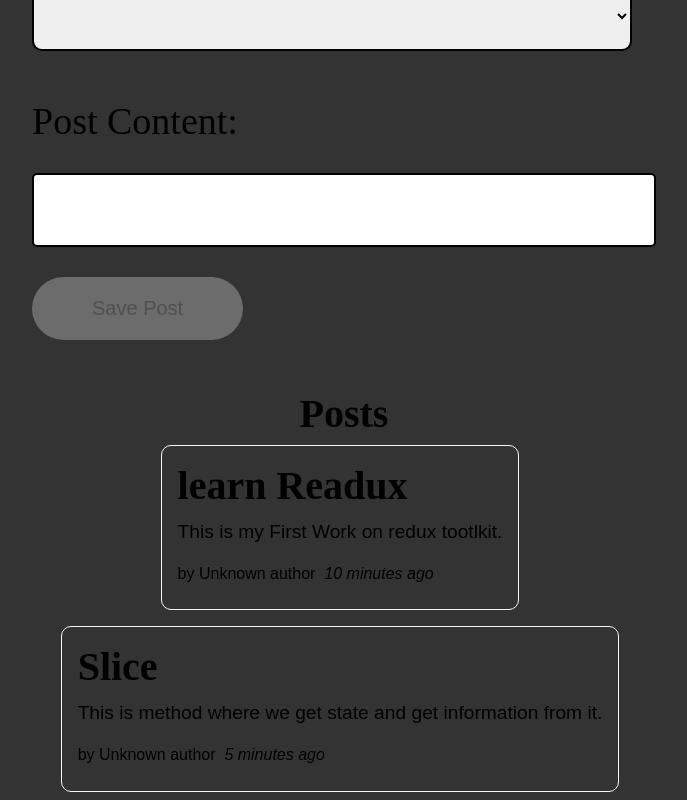
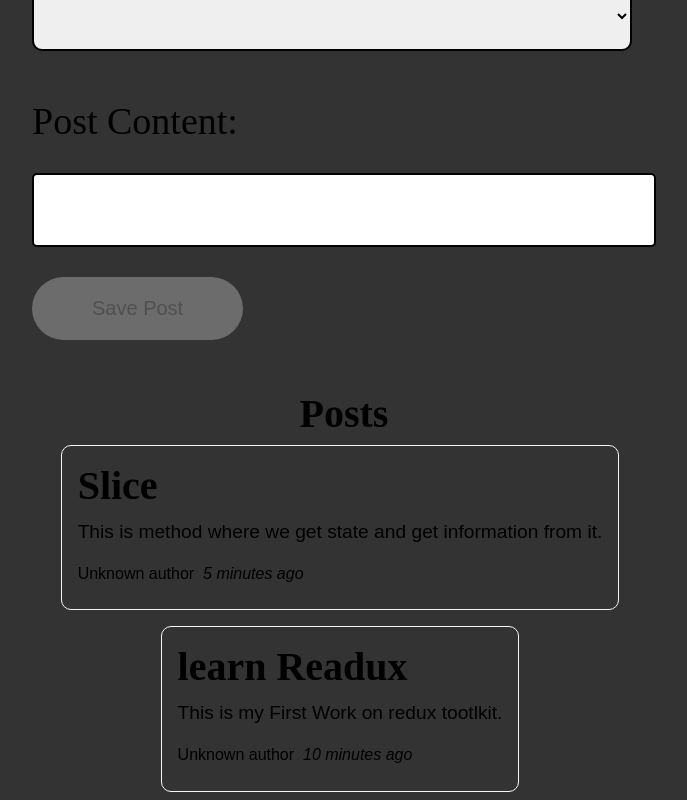
Before and after one commit to Nitinneyoo/redux, a React (Create React App) app: page / in a window 1280 px wide. Shown: the part 587-1387 px from the top of the page, without its empty margins (296-983 px from the left). Built offline with nearby package versions, Linux system fonts and the light colour scheme.

Commit message:
Added author name in post and time

```diff
--- a/src/feature/posts/AddpostForm.js
+++ b/src/feature/posts/AddpostForm.js
@@ -33,7 +33,7 @@ const AddpostForm = () => {
             );
             setTitle('');
             setContent('');
-            // setUserId('userId');
+            setUserId('');
         }
     };
     const canSave = Boolean(title) && Boolean(content) && Boolean(userId)
@@ -62,7 +62,9 @@ const AddpostForm = () => {
                     />
 
                     <label htmlFor='postAuthor'>Author:</label>
-                    <select id='PostAuthor' value={userId} onChange={onAuthorChanged}>
+                    <select id='PostAuthor'
+                        value={userId}
+                        onChange={onAuthorChanged}>
                         <option value=""></option>
                         {usersOptions}
                     </select>
--- a/src/feature/posts/postAuthor.js
+++ b/src/feature/posts/postAuthor.js
@@ -1,16 +1,12 @@
-import { useSelector } from "react-redux";
+import React from 'react';
+import { useSelector } from 'react-redux';
+import { selectAllUsers } from '../users/usersSlice';
 
-import { selectAllUsers } from "../users/usersSlice";
-
-
-
-const PostAuthor = (userId) => {
-    const users = useSelector(selectAllUsers)
-
+const PostAuthor = ({ userId }) => {
+    const users = useSelector(selectAllUsers);
     const author = users.find(user => user.id === userId);
 
-    return <span> by {author ? author.name : 'Unknown author'}</span>
-
-}
+    return <span>{author ? author.name : 'Unknown author'}</span>;
+};
 
 export default PostAuthor;
--- a/src/feature/posts/postsList.js
+++ b/src/feature/posts/postsList.js
@@ -8,7 +8,9 @@ import './postList.css'
 const PostsList = () => {
     const posts = useSelector(selectAllPosts)
 
-    const renderedPosts = posts.map(post => (
+    const orderedPosts = posts.slice().sort((a, b) => b.date.localeCompare(a.date))
+
+    const renderedPosts = orderedPosts.map(post => (
         <article
             key={post.id}>
 
```
